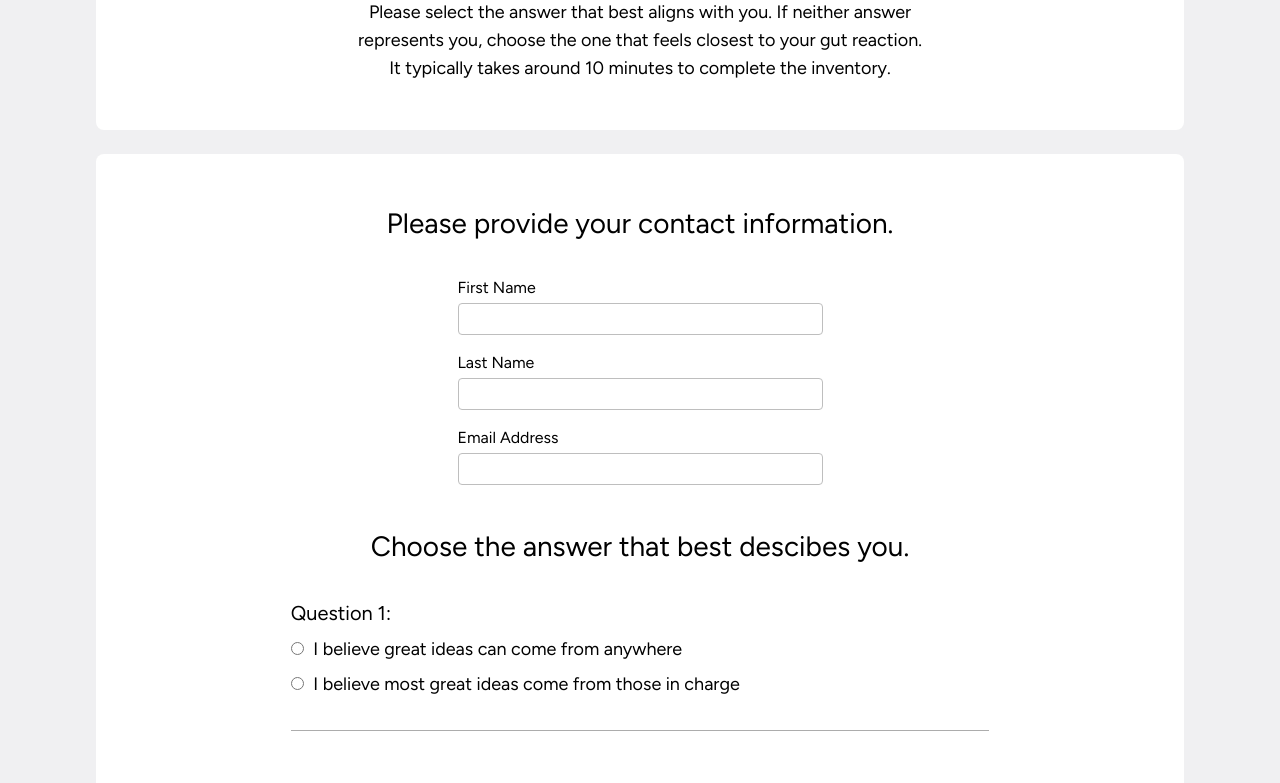
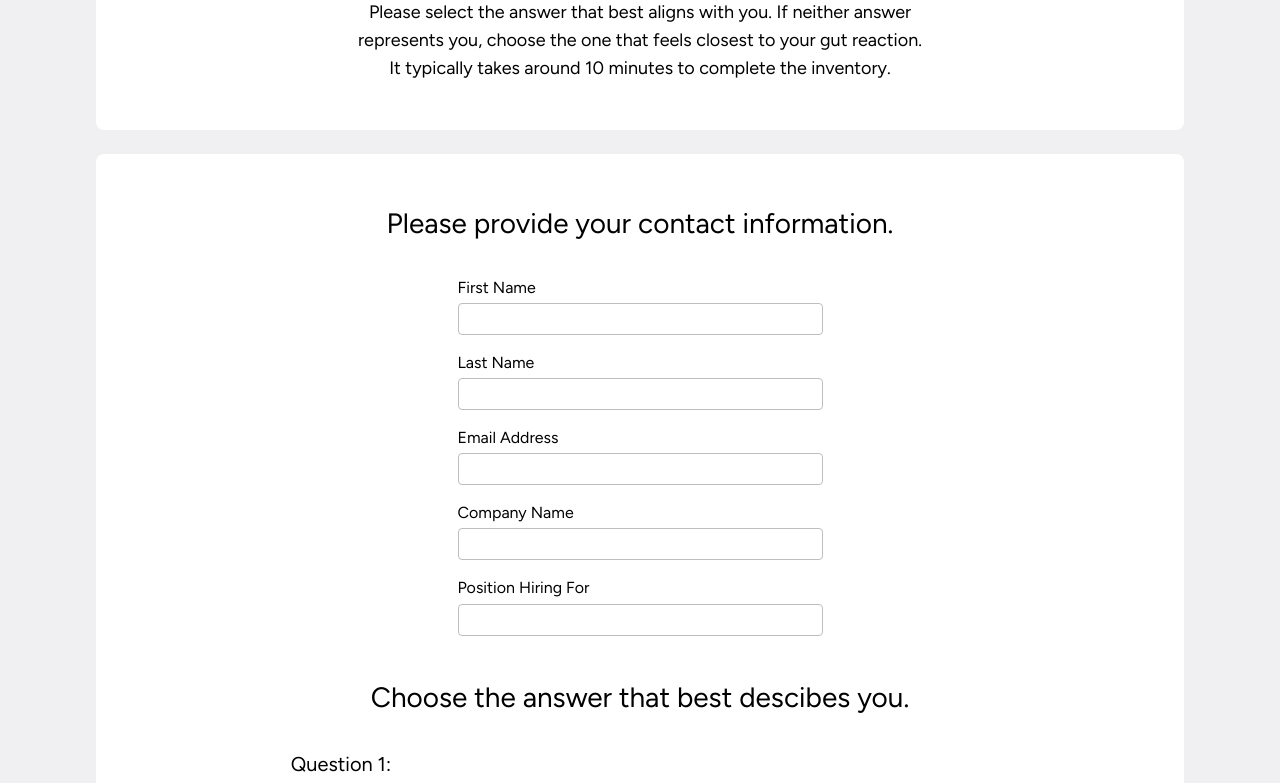
Before and after one commit to sluckenbaugh/client-haalo, a React (Create React App) app: page /test in a window 1280 px wide. Shown: the part 337-1120 px from the top of the page. Built offline with nearby package versions, Linux system fonts and the light colour scheme.

Commit message:
Refactor and add form inputs

```diff
--- a/src/components/Questions.js
+++ b/src/components/Questions.js
@@ -7,8 +7,6 @@ import Header from './Header.js';
 import submitHAALOToAirTable from '../APIs/airtable.js';
 import submitHAALOToCrelate from '../APIs/crelate.js';
 import { ADHOCRACY, COMMUNITY, HIERARCHY, MARKET } from '../JSON/haaloObjects.js';
-// import ReCAPTCHA from "react-google-recaptcha";
-
 
 
 const Questions = () => {
@@ -22,23 +20,23 @@ const Questions = () => {
     });
 
     const [questionIndex, setQuestionIndex] = useState(0);
-    const [yourName, setYourName] = useState({
+    const [formData, setFormData] = useState({
         firstName: '',
-        lastName: ''
+        lastName: '',
+        company: '',
+        position: '',
+        email: '',
     });
-    const [yourEmail, setYourEmail] = useState('');
-    // const [cap, setCap] = useState('')
 
-    const handleNameChange = (e) => {
-        if (e.target.name === "firstName")  {
-            setYourName({...yourName, firstName: e.target.value})
-        }
-        else setYourName({...yourName, lastName: e.target.value})
+    const handleChange = (e) => {
+        const {value, name} = e.target
+        e.preventDefault()
+        setFormData({
+            ...formData,
+            [name]: name === 'email' ? value.toLowerCase() : value
+        })
     }
 
-    const handleEmailChange = (e) => {
-        setYourEmail(e.target.value.toLowerCase())
-    }
 
     const handleNextQuestion = () => {
         if (questionIndex <= haaloData.length - 1 && choices[questionIndex].option != null) {
@@ -62,16 +60,22 @@ const Questions = () => {
 
     const validEmail = () => {
         const re = /^[a-zA-Z0-9._%+-]+@[a-zA-Z0-9.-]+\.[a-zA-Z]{2,}$/;
-        return re.test(String(yourEmail).toLowerCase());
+        return re.test(String(formData.email).toLowerCase());
     }
 
     const navigate = useNavigate()
 
     const takeToResults = async (e) => {
         e.preventDefault()
-        if (answeredAllQuestions() && validEmail() && yourName.firstName !== '' && yourName.lastName !== '') {
-            const user = {firstName: yourName.firstName[0].toUpperCase() + yourName.firstName.slice(1),
-            lastName: yourName.lastName[0].toUpperCase() + yourName.lastName.slice(1), email: yourEmail}
+        // Validate form
+        if (answeredAllQuestions()
+            && validEmail()
+            && formData.firstName
+            && formData.lastName
+            && formData.company
+            && formData.position) {
+            const user = {firstName: formData.firstName[0].toUpperCase() + formData.firstName.slice(1),
+            lastName: formData.lastName[0].toUpperCase() + formData.lastName.slice(1), email: formData.email}
 
             const persona = PersonaService.findPersona(choices)
 
@@ -83,7 +87,7 @@ const Questions = () => {
             // Get culture
             const arr = Object.values(percentages)
             const max = arr.indexOf(Math.max(...arr))
-            let culture = ''
+            let culture
             if (max === 0) culture = `${ADHOCRACY.name} - ${ADHOCRACY.description}`
             else if (max === 1) culture = `${HIERARCHY.name} - ${HIERARCHY.description}`
             else if (max === 2) culture = `${COMMUNITY.name} - ${COMMUNITY.description}`
@@ -119,21 +123,29 @@ const Questions = () => {
                     <Instructions />
                 </div>
                     <div className='bg-white px-[2rem] md:px-[7rem] py-[3rem] mt-[1.5rem] md:my-[1.5rem] md:rounded-[8px] grid justify-center'>
-                        <form className='grid' onSubmit={(e) => takeToResults(e)}>
+                        <form className='grid' onSubmit={takeToResults}>
                             <input type="hidden" name="subject" value="HAALO Results Submission" />
                             <input type="hidden" name="recipient" value="haalo@avenica.com" />
                             <h3 className='text-companyBlue text-[28px] mb-[1rem] mx-[0.5rem] md:mx-[5rem] text-center'>Please provide your contact information.</h3>
                             <div className="question mt-[1rem]">
                                 <label htmlFor="firstName">First Name</label>
-                                <input className='input' type="text" required="required" onChange={handleNameChange} id="firstName" name="firstName" />
+                                <input className='input' type="text" required="required" onChange={handleChange} id="firstName" name="firstName" value={formData.firstName} />
                             </div>
                             <div className="question">
                                 <label htmlFor="lastName">Last Name</label>
-                                <input className='input' type="text" required="required"  onChange={handleNameChange} id="lastName" name="lastName" />
+                                <input className='input' type="text" required="required"  onChange={handleChange} id="lastName" name="lastName" value={formData.lastName}/>
+                            </div>
+                            <div className="question">
+                                <label htmlFor="email">Email Address</label>
+                                <input className='input' type="text" required="required" value={formData.email} onChange={handleChange} id="email" name="email" />
+                            </div>
+                            <div className="question">
+                                <label htmlFor="company">Company Name</label>
+                                <input className='input' type="text" required="required"  onChange={handleChange} id="company" name="company" value={formData.company}/>
                             </div>
                             <div className="question mb-[2.5rem]">
-                                <label htmlFor="email">Email Address</label>
-                                <input className='input' type="text" required="required" value={yourEmail} onChange={handleEmailChange} id="email" name="email" />
+                                <label htmlFor="position">Position Hiring For</label>
+                                <input className='input' type="text" required="required"  onChange={handleChange} id="position" name="position" value={formData.position}/>
                             </div>
                             <h3 className='text-companyBlue text-[28px] mb-[1rem] mx-[0.5rem] md:mx-[5rem] text-center'>Choose the answer that best descibes you.</h3>
                             {haaloData.map((question, index) => (
@@ -148,11 +160,6 @@ const Questions = () => {
                                         <div className="question_line" />
                                 </div>
                             ))}
-
-                            {/* site key for usaa-haalo.avenica.com: 6Lft_FcqAAAAAEMtkjg0QqVJVtknzSxQfDQXiTHx */}
-                            {/* site key for localhost: 6LdXqvUpAAAAAJAHAwwNNuCIVAcr29_JuXXI6IfP */}
-
-                            {/* <ReCAPTCHA className='mx-auto mb-[1.5rem]' sitekey='6Lft_FcqAAAAAEMtkjg0QqVJVtknzSxQfDQXiTHx' required="required" onChange={(val) => setCap(val)}/> */}
                             <button className='button justify-self-center' type='submit'>Discover My Persona</button>
                         </form>
                     </div>
```
